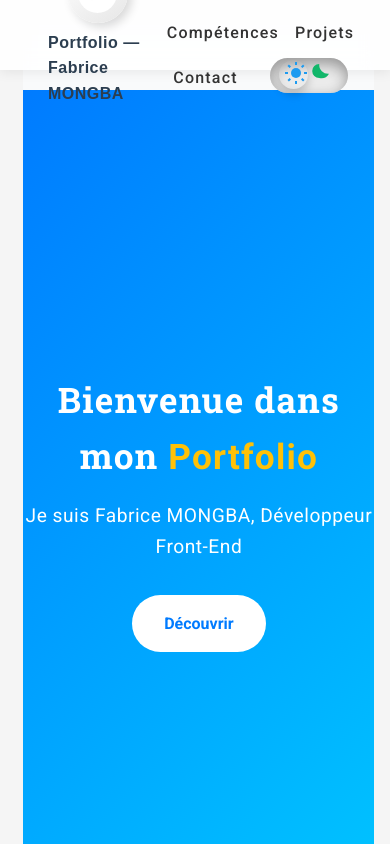
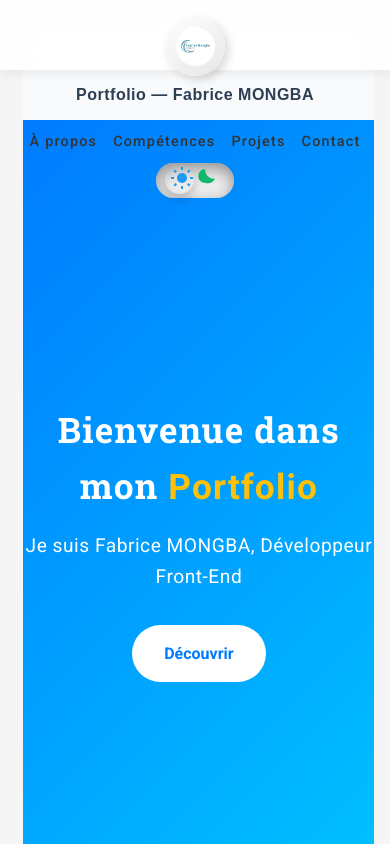
Before and after one commit to Fabio1008/fabrice1008.github.io, a React (Create React App) app: page / in a window 390 px wide. Shown: the top 844 px of the page. Built offline with nearby package versions, Linux system fonts and the light colour scheme.

Commit message:
Alignement du menu en mobile

```diff
--- a/src/sass/components/_menu.scss
+++ b/src/sass/components/_menu.scss
@@ -1,11 +1,22 @@
+@import '../breakpoint'; // <-- ✅ ajoute ceci tout en haut
+
 .menu {
   &__list {
     display: flex;
     align-items: center;
-    gap: 2rem;
+    gap: 1.5rem;
     margin: 0;
     padding: 0;
     list-style: none;
+    transition: all 0.3s ease;
+
+    @include mobile {
+      flex-direction: row;
+      flex-wrap: wrap;
+      justify-content: center;
+      gap: 1rem;
+      font-size: 0.9rem;
+    }
   }
 
   &__link {
@@ -47,17 +58,17 @@
         width: 100%;
       }
     }
+
+    @include mobile {
+      font-size: 0.9rem;
+    }
   }
 
   &__darkmode {
     margin-left: 1rem;
-  }
 
-  @media (max-width: 900px) {
-    &__list {
-      gap: 1rem;
-      flex-wrap: wrap;
-      justify-content: center;
+    @include mobile {
+      margin-left: 0;
     }
   }
 
--- a/src/sass/containers/_header.scss
+++ b/src/sass/containers/_header.scss
@@ -1,3 +1,5 @@
+@import '../breakpoint';
+
 .header {
   position: fixed;
   top: 0;
@@ -10,36 +12,50 @@
   box-shadow: 0 2px 12px rgba(0, 0, 0, 0.08);
   z-index: 1000;
   font-family: "Poppins", sans-serif;
+  transition: background 0.3s ease, height 0.3s ease;
 
   &__container {
     max-width: 1200px;
     height: 100%;
     margin: 0 auto;
-    padding: 0 2rem;
+    padding: 0 1.5rem;
     display: flex;
     align-items: center;
     justify-content: space-between;
+    transition: all 0.3s ease;
+
+    @include mobile {
+      flex-direction: column;
+      justify-content: center;
+      align-items: center;
+      gap: 0.3rem;
+      padding: 0;
+      height: auto;
+    }
   }
 
-  &__title {
-    flex: 1;
-    text-align: center;
-    font-size: 1.1rem;
-    font-weight: 600;
-    color: #111;
-    letter-spacing: 0.5px;
+  /* Réduction visuelle au scroll */
+  &.scrolled {
+    height: 60px;
+    background: rgba(255, 255, 255, 0.95);
+    box-shadow: 0 2px 10px rgba(0, 0, 0, 0.12);
   }
 
+  /* 🌙 Mode sombre */
   body.dark-mode & {
     background: rgba(20, 20, 20, 0.9);
 
-    .header__title {
-      color: #f1f1f1;
+    &.scrolled {
+      background: rgba(15, 15, 15, 0.95);
     }
   }
 }
 
-/* Pour éviter que le header ne cache l’introduction */
+/* ✅ Ajuste la hauteur du body pour ne pas cacher le contenu */
 body {
-  padding-top: 70px; /* même hauteur que le header */
+  padding-top: 70px;
+
+  @include mobile {
+    padding-top: 100px; /* légèrement augmenté */
+  }
 }
```
